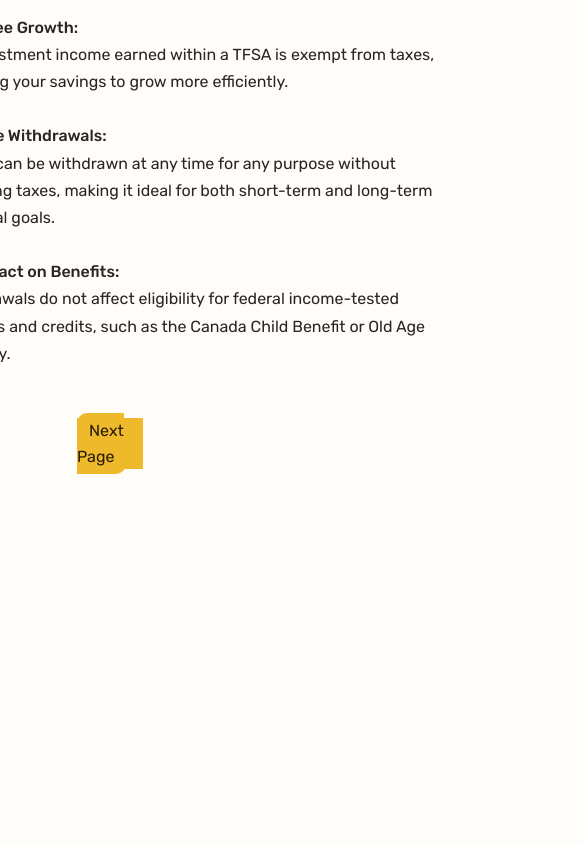
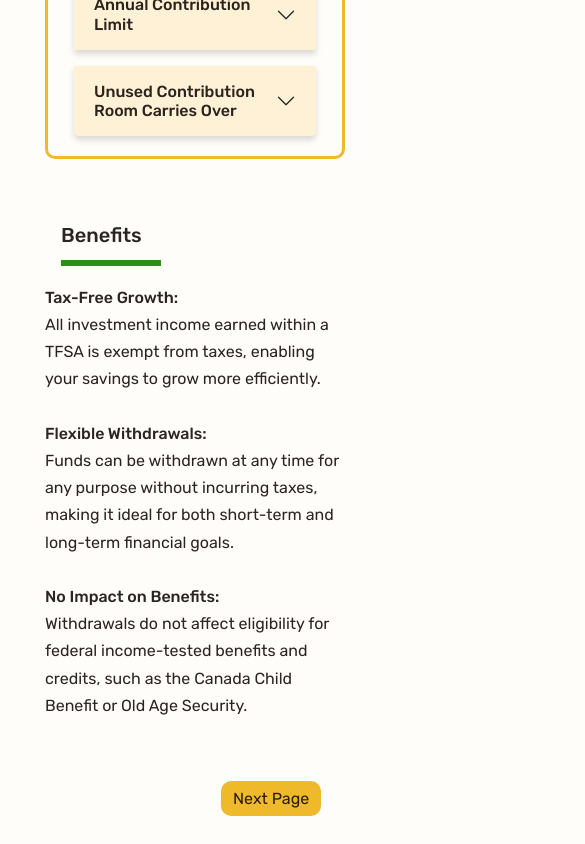
Before and after one commit to cleinad/treasuremap-react, a React (Vite) app: page /TFSA in a window 390 px wide. Shown: the part 998-1842 px from the top of the page, 585 px wide, since content can reach past the window. Before the commit the page ends 1499 px from the top, so only its background shows below. Built offline with nearby package versions, Linux system fonts and the light colour scheme; a web font is replaced by a local one.

Commit message:
improved mobile scaling - added new bounds

```diff
--- a/index.html
+++ b/index.html
@@ -3,7 +3,7 @@
   <head>
     <meta charset="UTF-8" />
     <link rel="icon" type="image/svg+xml" href="src\images\treasuremap_logo.png" />
-    <meta name="viewport" content="width=device-width, initial-scale=1.0" />
+    <meta name="viewport" content="width=device-width, initial-scale=1.0, maximum-scale=1.0">
     <title>treasuremap</title>
   </head>
   <body>
--- a/src/css/components/footer.css
+++ b/src/css/components/footer.css
@@ -7,15 +7,15 @@
 .previous-page {
   grid-column: 1;
   justify-self: start;
+  min-width: 10rem;
 
-  background-color: var(--golden-color);
   margin: 2rem;
 }
 
 .next-page {
   grid-column: 3;
   justify-self: end;
+  min-width: 10rem;
 
-  background-color: var(--golden-color);
   margin: 2rem;
 }
--- a/src/css/general-elements.css
+++ b/src/css/general-elements.css
@@ -99,7 +99,7 @@ body {
 }
 
 #subheading-bold {
-    font-weight: 500;
+  font-weight: 500;
 }
 
 .general {
@@ -107,8 +107,6 @@ body {
   font: "Inter", serif;
   font-size: 1rem;
 }
-
-
 
 .intro {
   padding-left: 50vw;
@@ -118,7 +116,24 @@ html {
   scroll-behavior: smooth;
 }
 
-@media (max-width: 767px) {
+/* Media Queries */
+@media (max-width: 480px) {
+  :root {
+    --content-padding: 1rem;
+  }
+
+  .content {
+    min-width: 300px;
+    margin-left: 5rem;
+    margin-right: 5rem;
+  }
+
+  .text-block {
+    margin: 1rem 0;
+  }
+}
+
+@media (min-width: 481px) and (max-width: 768px) {
   .content {
     min-width: 500px;
     margin-left: 10rem;
@@ -126,11 +141,10 @@ html {
   }
 
   .text-block {
-
   }
 }
 
-@media (min-width: 768px) {
+@media (min-width: 769px) {
   .content {
     min-width: 700px;
     margin-left: 28rem;
--- a/src/css/pages/hero.css
+++ b/src/css/pages/hero.css
@@ -140,7 +140,23 @@ header.banner {
     text-align: left;
 }
 
-@media (max-width: 767px) {
+@media (max-width: 480px) {
+    .hero-content h1 {
+        margin-left: 5vw;
+        font-size: 3.5rem;
+        top: 15vh;
+    }
+
+    .hero-content h3 {
+        width: 80vw;
+        font-size: 1.25rem;
+        top: 77vh;
+        left: 10vw;
+        margin-right: 2rem;
+    }
+}
+
+@media (min-width: 481px) and (max-width: 768px) {
     .hero-content h1 {
         margin-left: 5vw;
         font-size: 5rem;
--- a/src/css/pages/upcoming.css
+++ b/src/css/pages/upcoming.css
@@ -4,8 +4,7 @@
   position: relative;
   bottom: 5vh;
 
-    text-shadow: 1px 1px 2px rgba(0, 0, 0, 0.5),
-                2px 2px 4px rgba(0, 0, 0, 0.5),
+  text-shadow: 1px 1px 2px rgba(0, 0, 0, 0.5), 2px 2px 4px rgba(0, 0, 0, 0.5),
     3px 3px 6px rgba(0, 0, 0, 0.5);
 }
 
@@ -22,8 +21,15 @@
   bottom: 0;
 }
 
-@media (max-width: 767px) {
-    #upcoming-title h1{
+@media (max-width: 480px) {
+    #upcoming-title h1 {
+        font-size: 4.25rem;
+        margin-left: 1rem;
+      }
+}
+
+@media (min-width: 481px) and (max-width: 768px) {
+  #upcoming-title h1 {
     font-size: 6rem;
     margin-left: 1.25rem;
   }
```
Lines whose indentation alone changed are shown as unchanged.
